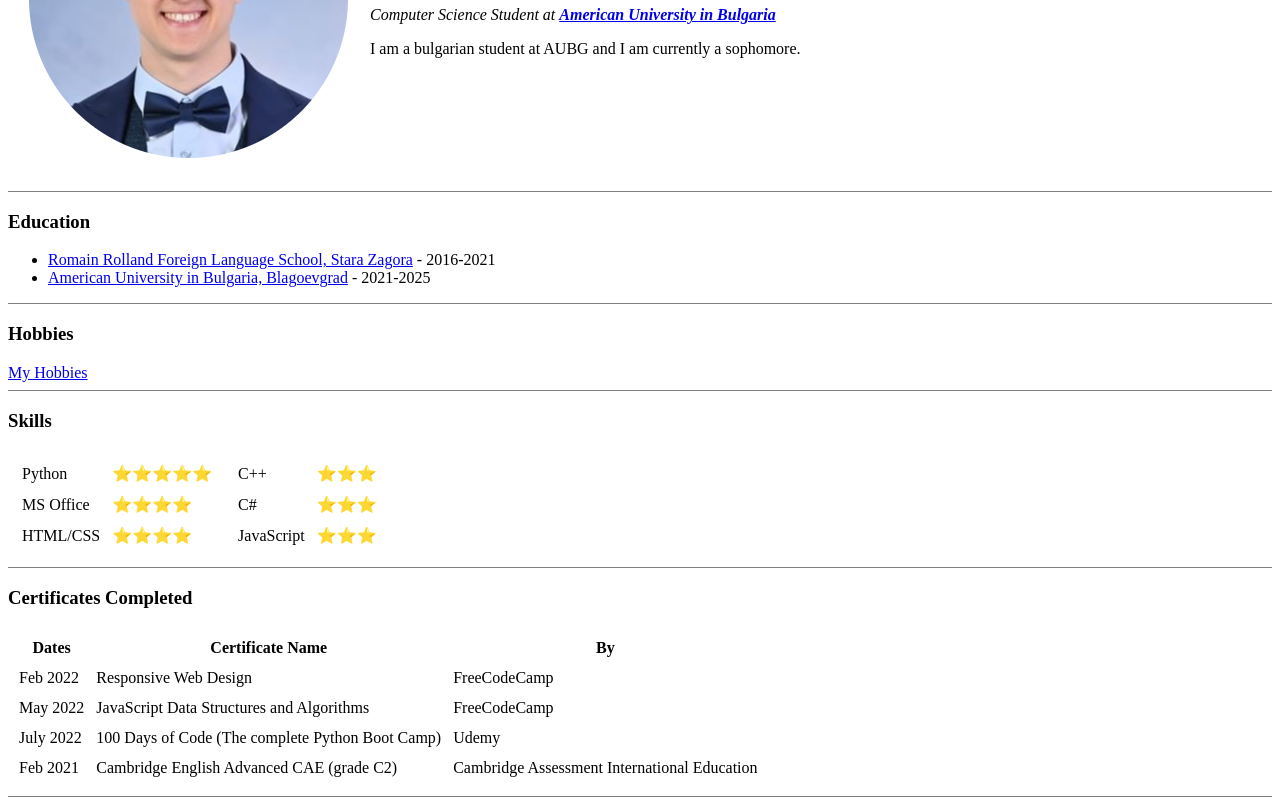
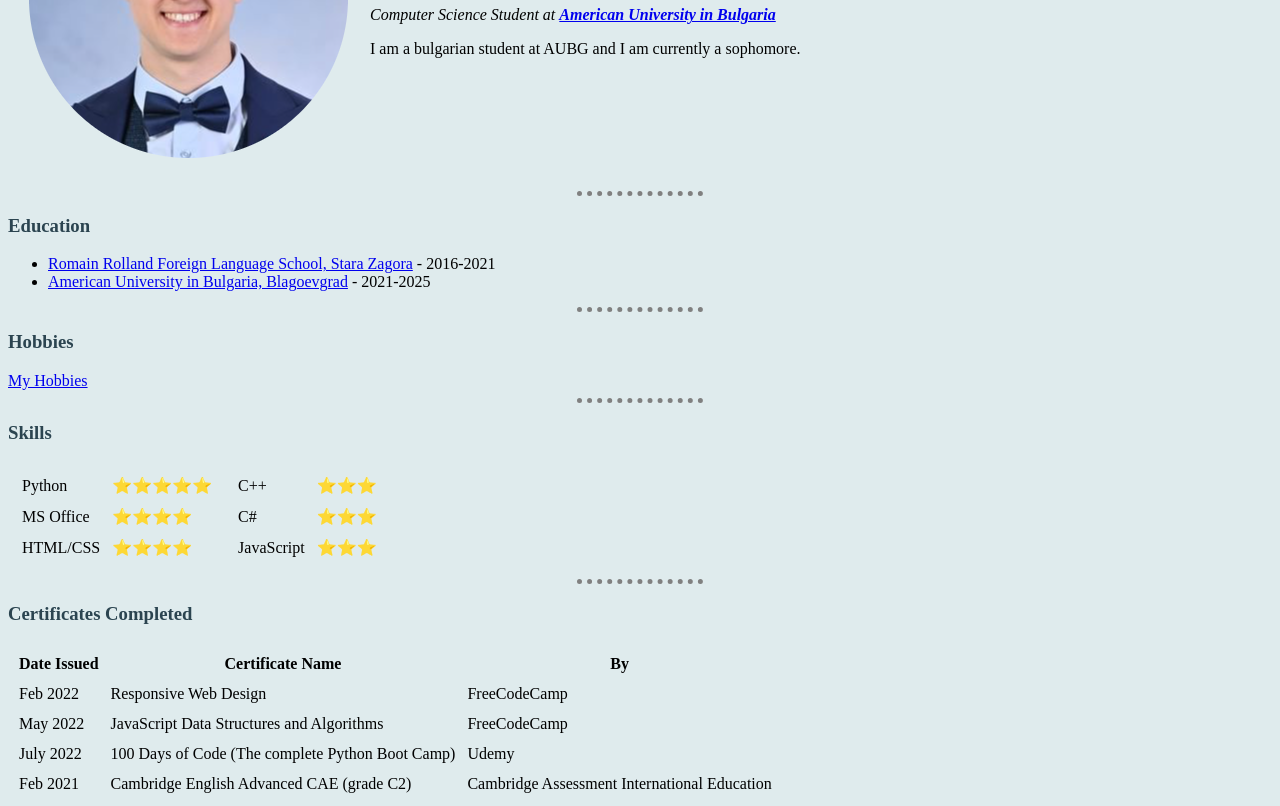
Before and after one commit to BozhidarMindov/CV, a plain HTML site: page index.html in a window 1280 px wide. Shown: the part 190-996 px from the top of the page. Drawn offline with Linux system fonts and the light colour scheme.

Commit message:
Add files via upload

```diff
--- /dev/null
+++ b/css/styles.css
@@ -0,0 +1,16 @@
+body {
+    background-color: #DFEBED
+}
+
+hr {
+    background-color: #DFEBED;
+    border-style: none;
+    border-top-style: dotted;
+    border-color: grey;
+    border-width: 5px;
+    width: 10%;
+}
+
+h1, h3 {
+    color:#2B4450
+}
--- a/index.html
+++ b/index.html
@@ -5,11 +5,13 @@
     <meta http-equiv="X-UA-Compatible" content="IE=edge">
     <meta name="viewport" content="width=device-width, initial-scale=1.0">
     <title>Bozhidar Mindov's Personal Website</title>
+    <link rel="stylesheet" href="css/styles.css"></link>
 </head>
+
 <body>
     <table cellspacing="20">
         <tr>
-            <td><img src="img.png" alt="B.Mindov image"></td>
+            <td><img src="images/img.png" alt="B.Mindov image"></td>
             <td>
                 <h1>Bozhidar Mindov</h1>
                 <p><em>Computer Science Student at <strong><a href="https://www.aubg.edu/" target="blank">American University in Bulgaria</a></strong></em></p>
@@ -76,7 +78,7 @@
     <table cellspacing = "10">
     <thead>
         <tr>
-            <th>Dates</th>
+            <th>Date Issued</th>
             <th>Certificate Name</th>
             <th>By</th>
         </tr>
```
Also changed, not shown: contacts.html (+1 -0 lines), hobbies.html (+1 -0 lines), images/img.png (added).
